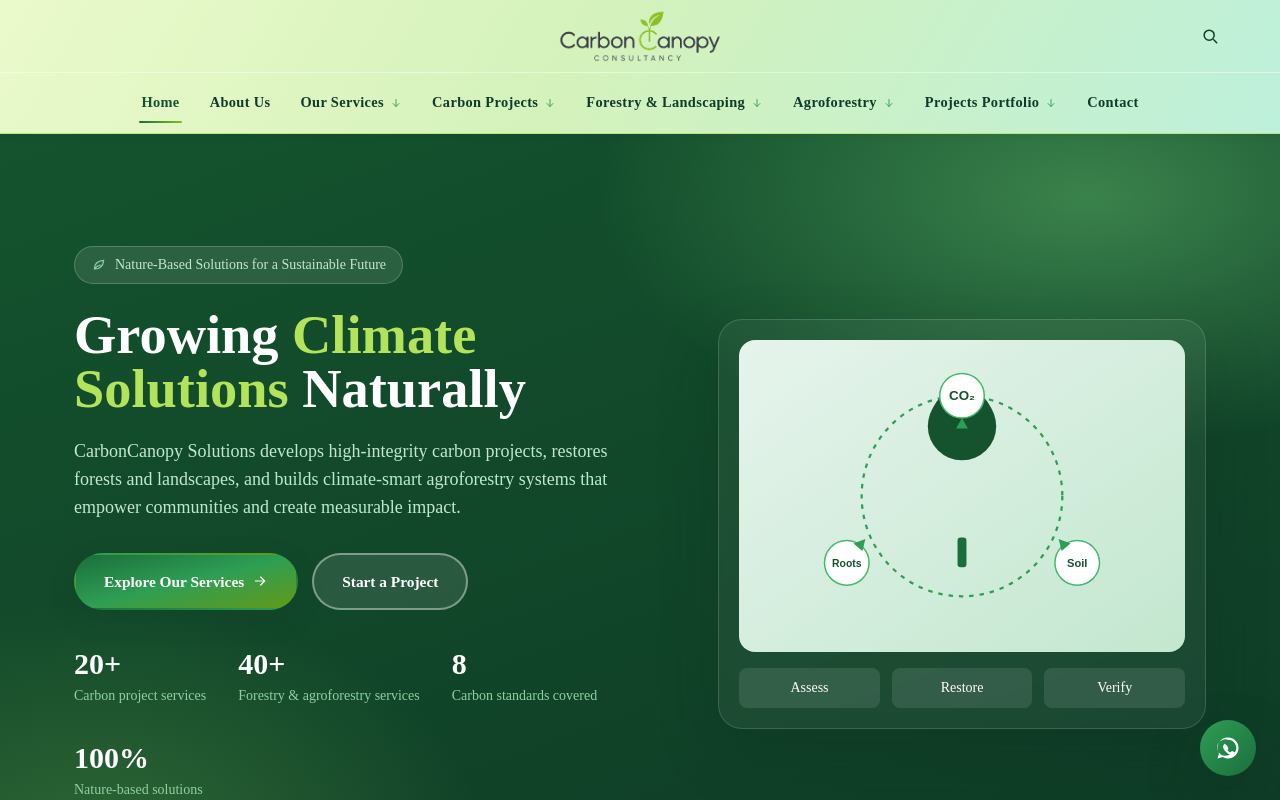
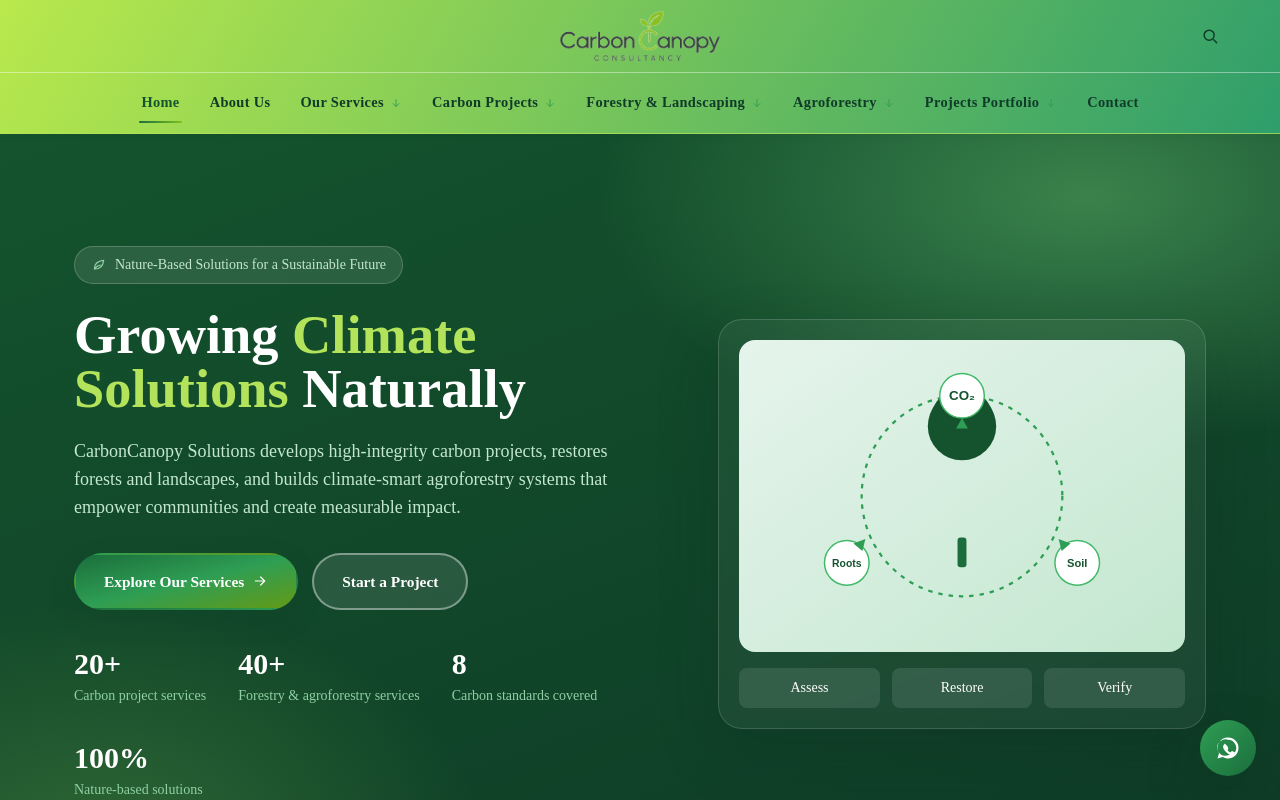
Before and after one commit to creda-cmd/carbon-canopy, a React (Vite) app in the folder client/: page / in a window 1280 px wide. Shown: the top 800 px of the page. Built offline with nearby package versions, Linux system fonts and the light colour scheme.

Commit message:
Header: two-tone green gradient (lime -> emerald)

```diff
--- a/client/src/index.css
+++ b/client/src/index.css
@@ -87,9 +87,9 @@
 }
 
 @layer utilities {
-  /* Bright, fresh green header bar. */
+  /* Two-tone green header bar (lime green -> emerald green). */
   .header-gradient {
-    background: linear-gradient(120deg, #ebfacb 0%, #d4f2bb 45%, #bdf0db 100%);
+    background: linear-gradient(120deg, #b9e94c 0%, #2f9e6b 100%);
   }
   .hero-gradient {
     background: radial-gradient(820px 420px at 85% 8%, rgba(124, 222, 130, 0.38), transparent 60%),
```
